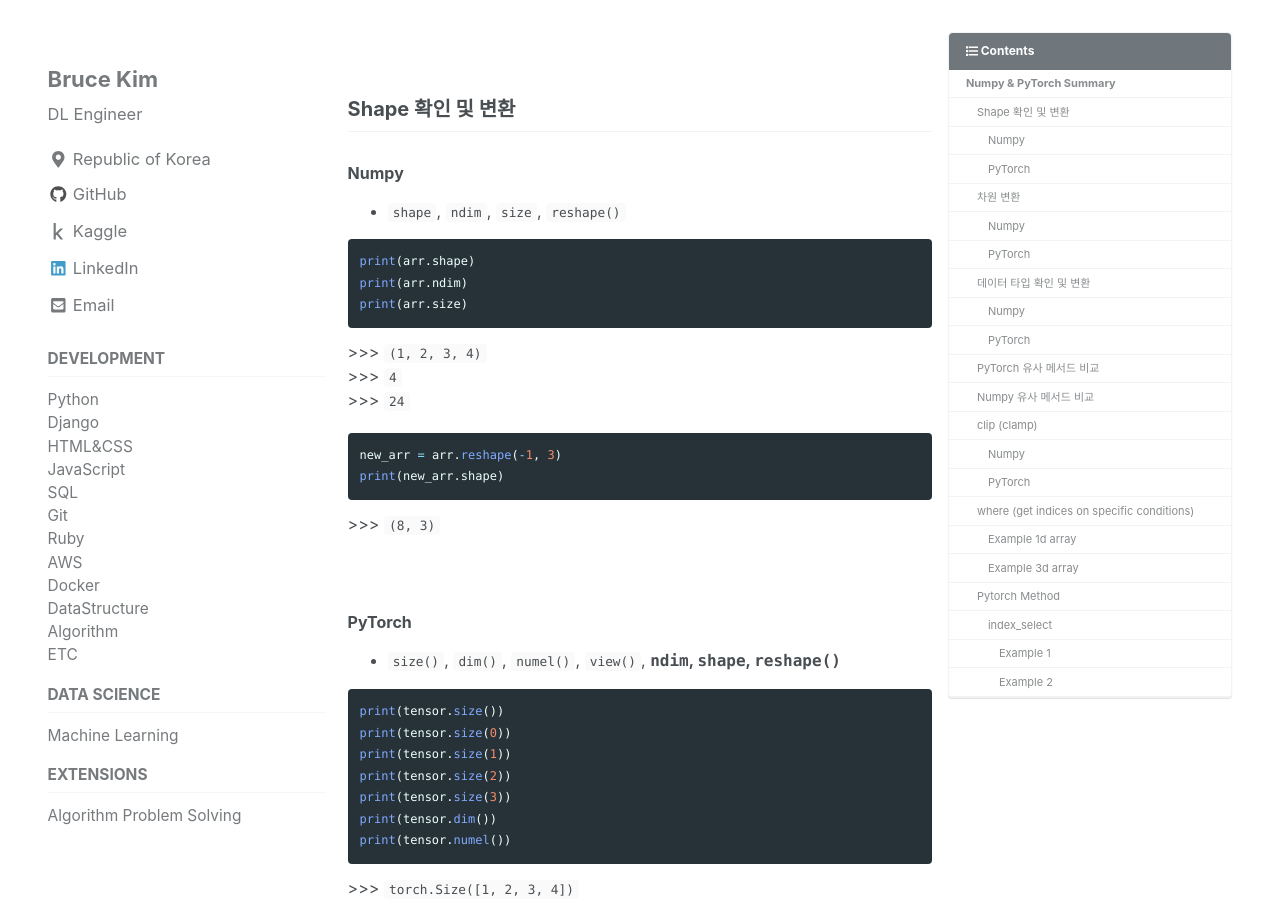
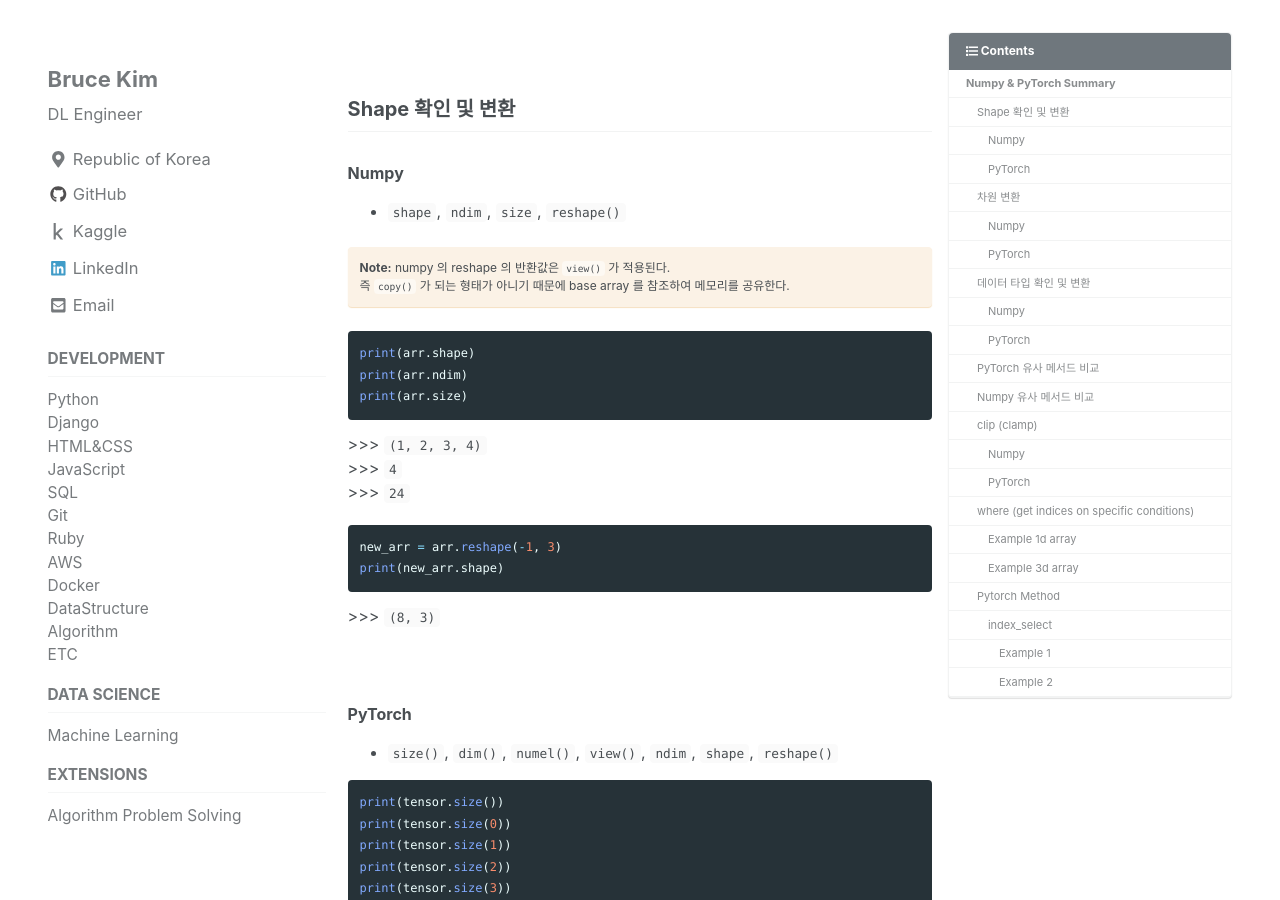
Before and after one commit to devbruce/devbruce.github.io, a Jekyll site: the page built from _posts/MachineLearning/2020-05-06-ml-05-np_torch_summary.md, in a window 1280 px wide and 900 px high, scrolled down 414 px. Built offline with Jekyll 4.4.1, drawn with Linux system fonts in a browser that asks for light colours; cached includes are drawn as plain includes; nearby versions of some CDN libraries; comment, search, counter and statistics services are not loaded.

Commit message:
Update ml-05

````diff
--- a/_posts/MachineLearning/2020-05-06-ml-05-np_torch_summary.md
+++ b/_posts/MachineLearning/2020-05-06-ml-05-np_torch_summary.md
@@ -36,6 +36,10 @@ tensor = torch.randn(1, 2, 3, 4)
 
 - `shape`, `ndim`, `size`, `reshape()`
 
+**Note:** numpy 의 reshape 의 반환값은 `view()` 가 적용된다.
+즉 `copy()` 가 되는 형태가 아니기 때문에 base array 를 참조하여 메모리를 공유한다.
+{: .notice--warning}
+
 ```python
 print(arr.shape)
 print(arr.ndim)
@@ -55,7 +59,7 @@ print(new_arr.shape)
 
 ### PyTorch
 
-- `size()`, `dim()`, `numel()`, `view()`, **`ndim`, `shape`, `reshape()`**
+- `size()`, `dim()`, `numel()`, `view()`, `ndim`, `shape`, `reshape()`
 
 ```python
 print(tensor.size())
````
